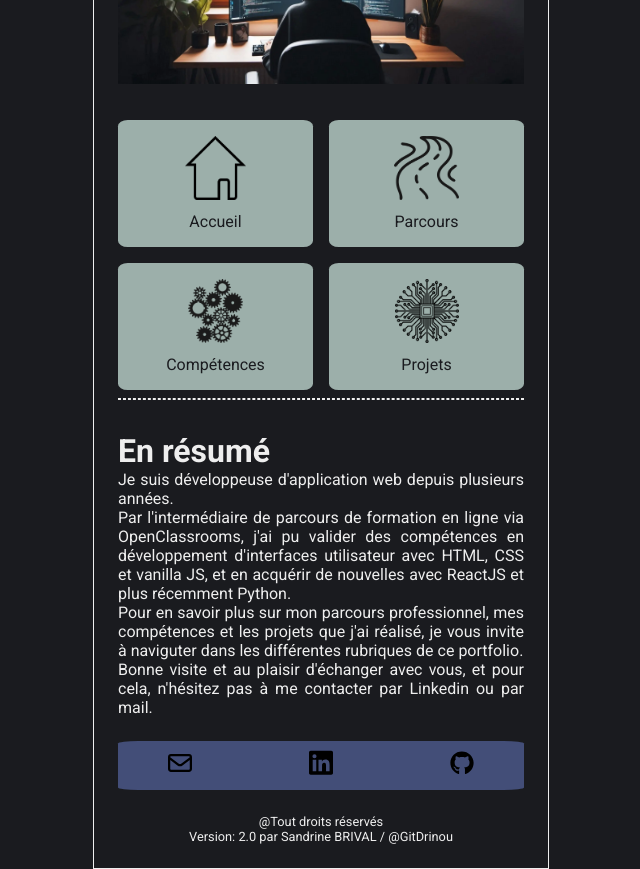
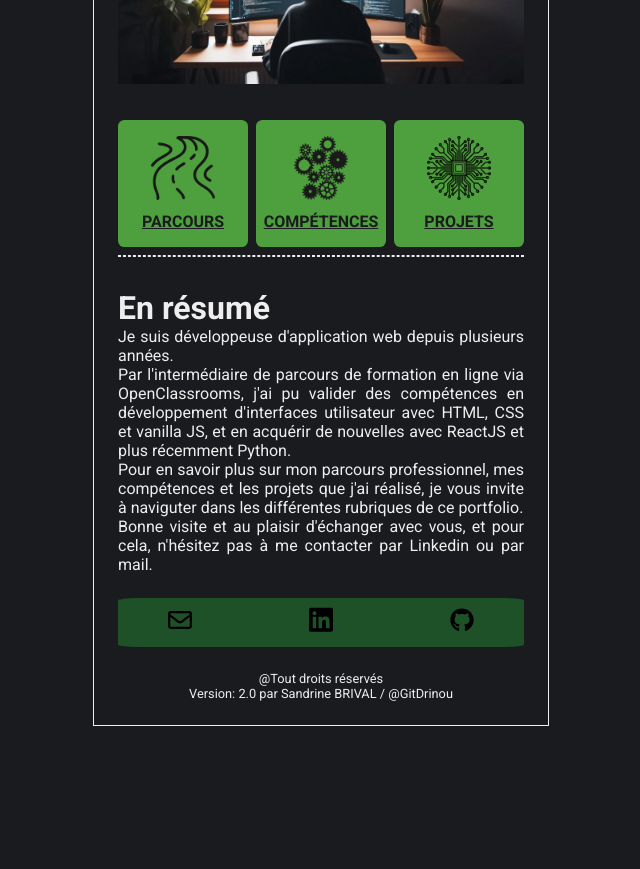
Before and after one commit to GitDrinou/GitDrinou.github.io, a plain HTML site: page index.html in a window 1280 px wide. Shown: the part 400-1269 px from the top of the page, without its empty margins (319-959 px from the left). After the commit the page ends 1126 px from the top, so only its background shows below. Drawn offline with Linux system fonts and the light colour scheme; a web font is replaced by a local one.

Commit message:
refactor(): refonte du site - accueil avec liens actifs'

```diff
--- a/css/styles.css
+++ b/css/styles.css
@@ -2,9 +2,10 @@
 
 :root {
     --color-dark: #1a1b1f;
-    --color-grey: #9CAFAA;
+    --color-green-dark: #1E5128;
+    --color-green: #4E9F3D;
+    --color-green-light: #D8E9A8;
     --color-white: #EEEEEE;
-    --color-blue: #434E78;
 }
 
 * {
@@ -43,21 +44,24 @@ hr {
 }
 
 nav {
-    .nav_links {
     padding: 0;
     list-style: none;
     display: grid;
-        grid-template-columns: 1fr 1fr;
-        grid-gap: 1rem;
+    grid-template-columns: repeat(3, 1fr);
+    grid-gap: 0.5rem;
     text-align: center;
-        li {
+    a {
+        background-color: var(--color-green);
+        border-radius: 5%;
+        padding: 16px 0 16px 0;
+        width: 100%;
         display: flex;
         flex-direction: column;
         align-items: center;
-            background-color: var(--color-grey);
-            border-radius: 5%;
-            padding: 16px 0 16px 0;
-            width: 100%;
+        color: var(--color-dark);
+        font-weight: bold;
+        cursor: pointer;
+        text-transform: uppercase;
         img {
             width: auto;
             height: 64px;
@@ -67,6 +71,13 @@ nav {
             font-size: 1rem;
             color: var(--color-dark);
         }
+    }
+    a:hover {
+        background-color: var(--color-green-light);
+        color: var(--color-dark);
+        text-decoration: none;
+        span {
+            color: var(--color-dark);
         }
     }
 }
@@ -86,7 +97,7 @@ footer {
     text-align: center;
     ul {
         width: 100%;
-        background-color: var(--color-blue);
+        background-color: var(--color-green-dark);
         border-radius: 5%;
         list-style: none;
         padding: 8px 0 10px 0;
--- a/index.html
+++ b/index.html
@@ -12,24 +12,18 @@
         <h1>Portfolio de Sandrine Brival</h1>
         <img class="header-img" src="./resources/homepage_header.webp" alt="illustration développeur codant à son bureau">
         <nav>
-            <ul class="nav_links">
-                <li>
-                    <img src="./resources/picto-home.png" alt="Retour à la page d'accueil">
-                    <span>Accueil</span>
-                </li>
-                <li>
+            <a href="./pages/parcours.html">
                 <img src="./resources/picto-road.png" alt="Accès à la rubrique 'Parcours'">
                 <span>Parcours</span>
-                </li>
-                <li>
+            </a>
+            <a href="./pages/competences.html">
                 <img src="./resources/picto-skills.png" alt="Accès à la rubrique 'Compétences'">
                 <span>Compétences</span>
-                </li>
-                <li>
+            </a>
+            <a href="./pages/projets.html">
                 <img src="./resources/picto-projects.png" alt="Accès à la rubrique 'Projets'">
                 <span>Projets</span>
-                </li>
-            </ul>
+            </a>
         </nav>
         <hr>
     </header>
@@ -77,23 +71,24 @@
     </section>-->
     <footer>
         <ul>
-            <li><svg xmlns="http://www.w3.org/2000/svg" viewBox="0 0 512 512"><!--!Font Awesome Free v7.1.0 by
-            @fontawesome - https://fontawesome.com License - https://fontawesome.com/license/free Copyright 2025
+            <li><a href="mailto:contact.gitDrinou@gmail.com" target="_blank"><svg
+                    xmlns="http://www.w3.org/2000/svg" viewBox="0 0 512 512"><!--!Font Awesome Free v7.1
+            .0 by @fontawesome - https://fontawesome.com License - https://fontawesome.com/license/free Copyright 2025
             Fonticons, Inc.--><path d="M61.4 64C27.5 64 0 91.5 0 125.4 0 126.3 0 127.1 .1 128L0 128 0 384c0 35.3 28.7
             64 64 64l384 0c35.3 0 64-28.7 64-64l0-256-.1 0c0-.9 .1-1.7 .1-2.6 0-33.9-27.5-61.4-61.4-61.4L61.4 64zM464
             192.3L464 384c0 8.8-7.2 16-16 16L64 400c-8.8 0-16-7.2-16-16l0-191.7 154.8 117.4c31.4 23.9 74.9 23.9 106.4
             0L464 192.3zM48 125.4C48 118 54 112 61.4 112l389.2 0c7.4 0 13.4 6 13.4 13.4 0 4.2-2 8.2-5.3 10.7L280.2
-            271.5c-14.3 10.8-34.1 10.8-48.4 0L53.3 136.1c-3.3-2.5-5.3-6.5-5.3-10.7z"/></svg>
+            271.5c-14.3 10.8-34.1 10.8-48.4 0L53.3 136.1c-3.3-2.5-5.3-6.5-5.3-10.7z"/></svg></a>
             </li>
-            <li><svg xmlns="http://www.w3.org/2000/svg" viewBox="0 0 448 512"><!--!Font Awesome Free v7.1.0 by
+            <li><a href="https://www.linkedin.com/in/sandrine-brival/" target="_blank"><svg xmlns="http://www.w3.org/2000/svg" viewBox="0 0 448 512"><!--!Font Awesome Free v7.1.0 by
             @fontawesome - https://fontawesome.com License - https://fontawesome.com/license/free Copyright 2025
             Fonticons, Inc.--><path d="M416 32L31.9 32C14.3 32 0 46.5 0 64.3L0 447.7C0 465.5 14.3 480 31.9 480L416
             480c17.6 0 32-14.5 32-32.3l0-383.4C448 46.5 433.6 32 416 32zM135.4 416l-66.4 0 0-213.8 66.5 0 0 213.8-.1
              0zM102.2 96a38.5 38.5 0 1 1 0 77 38.5 38.5 0 1 1 0-77zM384.3 416l-66.4 0
              0-104c0-24.8-.5-56.7-34.5-56.7-34.6 0-39.9 27-39.9 54.9l0 105.8-66.4 0 0-213.8 63.7 0 0 29.2 .9
-             0c8.9-16.8 30.6-34.5 62.9-34.5 67.2 0 79.7 44.3 79.7 101.9l0 117.2z"/></svg>
+             0c8.9-16.8 30.6-34.5 62.9-34.5 67.2 0 79.7 44.3 79.7 101.9l0 117.2z"/></svg></a>
             </li>
-            <li><svg xmlns="http://www.w3.org/2000/svg" viewBox="0 0 512 512"><!--!Font Awesome Free v7.1.0 by
+            <li><a href="https://github.com/GitDrinou" target="_blank"><svg xmlns="http://www.w3.org/2000/svg" viewBox="0 0 512 512"><!--!Font Awesome Free v7.1.0 by
             @fontawesome - https://fontawesome.com License - https://fontawesome.com/license/free Copyright 2025
             Fonticons, Inc.--><path d="M173.9 397.4c0 2-2.3 3.6-5.2 3.6-3.3 .3-5.6-1.3-5.6-3.6 0-2 2.3-3.6 5.2-3.6
             3-.3 5.6 1.3 5.6 3.6zm-31.1-4.5c-.7 2 1.3 4.3 4.3 4.9 2.6 1 5.6 0 6.2-2s-1.3-4.3-4.3-5.2c-2.6-.7-5.5
@@ -108,7 +103,7 @@
             352.9c-1.3 1-1 3.3 .7 5.2 1.6 1.6 3.9 2.3 5.2 1 1.3-1 1-3.3-.7-5.2-1.6-1.6-3.9-2.3-5.2-1zm-10.8-8.1c-.7
             1.3 .3 2.9 2.3 3.9 1.6 1 3.6 .7 4.3-.7 .7-1.3-.3-2.9-2.3-3.9-2-.6-3.6-.3-4.3 .7zm32.4 35.6c-1.6 1.3-1
             4.3 1.3 6.2 2.3 2.3 5.2 2.6 6.5 1 1.3-1.3 .7-4.3-1.3-6.2-2.2-2.3-5.2-2.6-6.5-1zm-11.4-14.7c-1.6
-            1-1.6 3.6 0 5.9s4.3 3.3 5.6 2.3c1.6-1.3 1.6-3.9 0-6.2-1.4-2.3-4-3.3-5.6-2z"/></svg>
+            1-1.6 3.6 0 5.9s4.3 3.3 5.6 2.3c1.6-1.3 1.6-3.9 0-6.2-1.4-2.3-4-3.3-5.6-2z"/></svg></a>
             </li>
         </ul>
         <p>
```
Also changed, not shown: pages/competences.html (added, +25 -0 lines), pages/parcours.html (added, +25 -0 lines), pages/projets.html (added, +25 -0 lines), 1 other file. Lines whose indentation alone changed are shown as unchanged.
